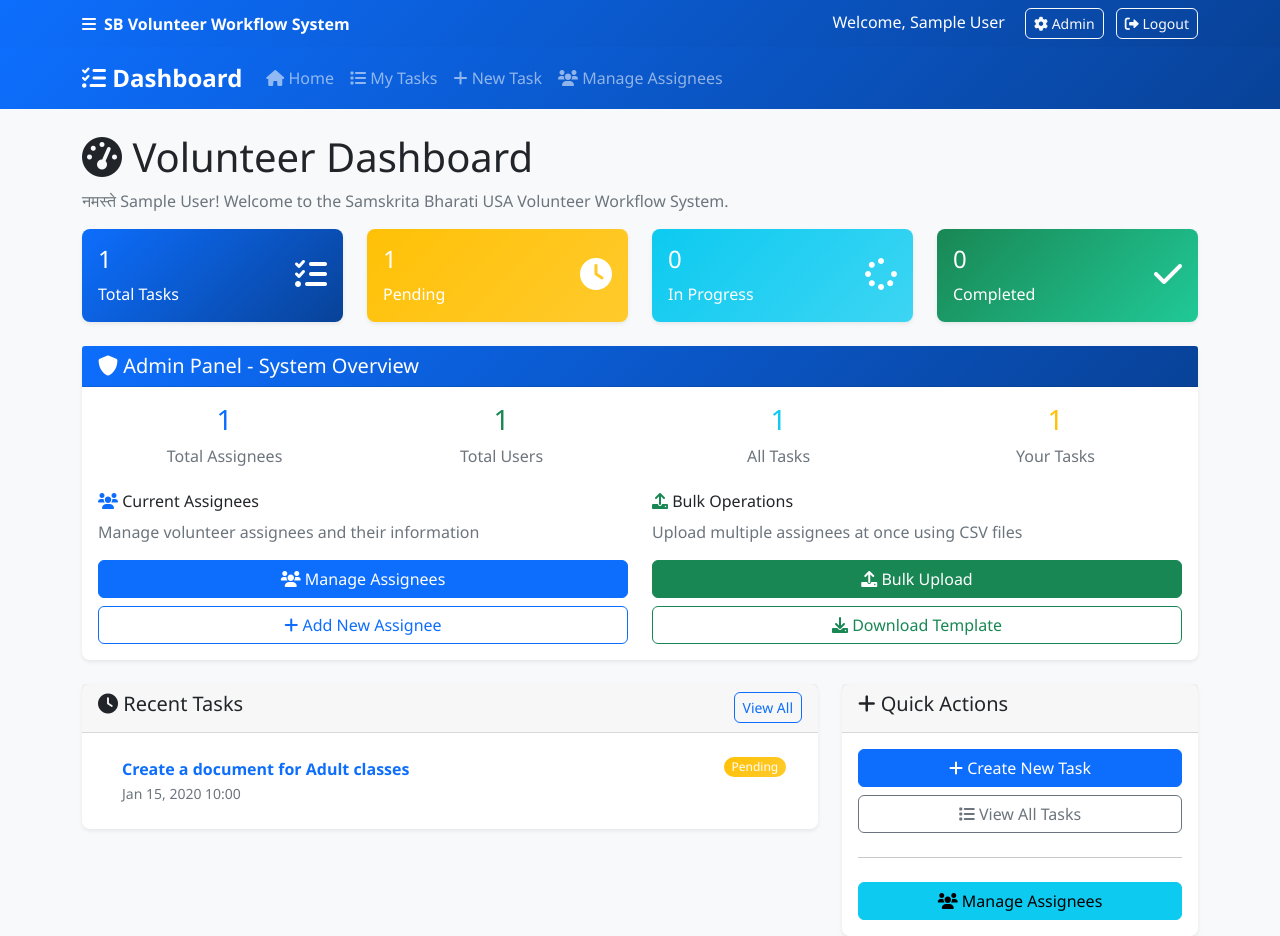
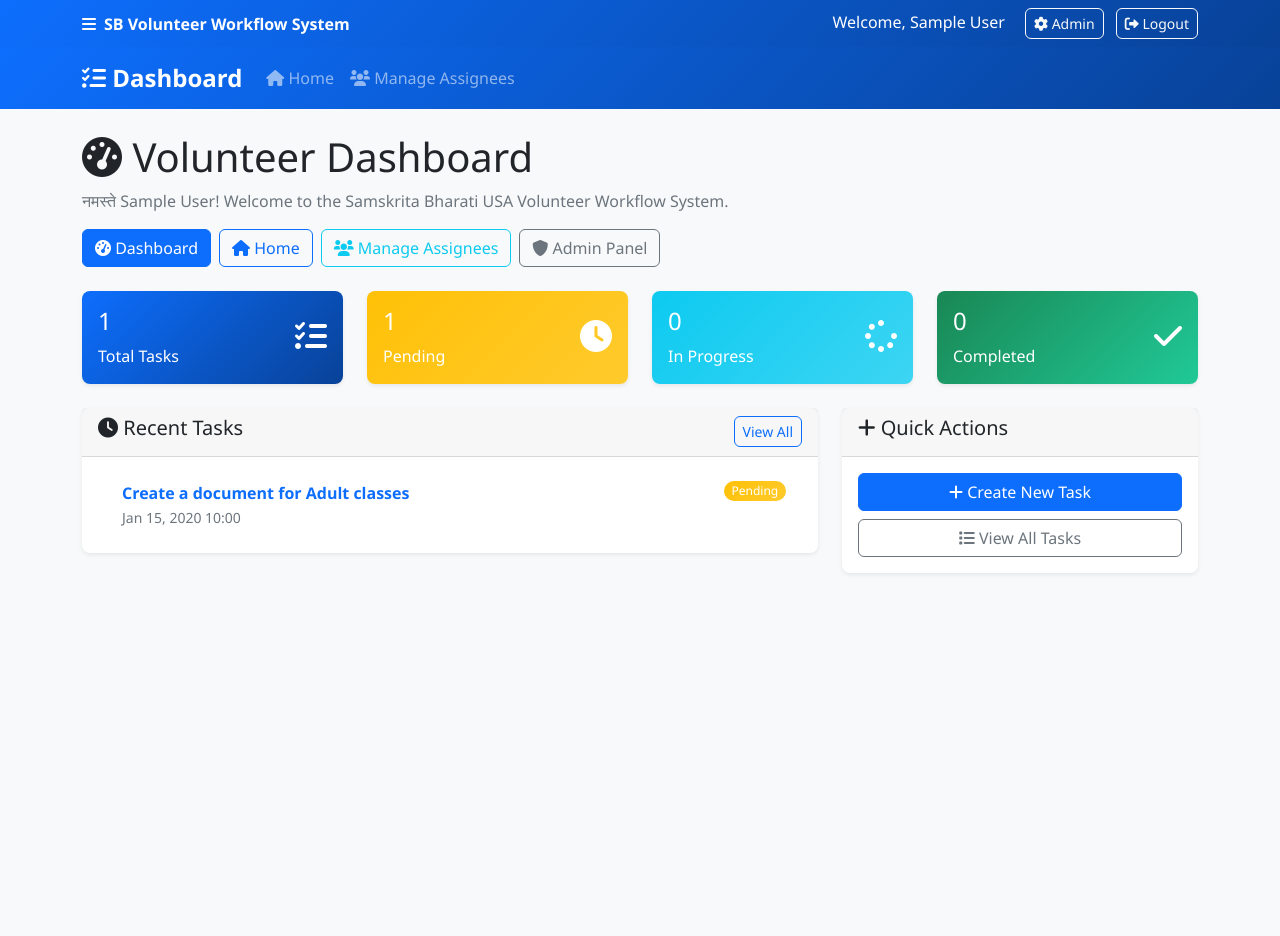
Before and after one commit to gvramse/SB_VWS, a Django app: page /dashboard/ in a window 1280 px wide. After the commit the page ends 574 px from the top, so only its background shows below. Run offline with Django 5.2, Linux system fonts and the light colour scheme; a user stored in the database is signed in; tables that the repository leaves empty hold one stand-in row (values such as "Sample post").

Commit message:
Update dashboard navigation: add Home and Manage Assignees buttons, make admin panel collapsible, remove My Tasks and New Task from nav

```diff
--- a/templates/base.html
+++ b/templates/base.html
@@ -70,16 +70,6 @@
                     <li class="nav-item">
                         <a class="nav-link" href="{% url 'home' %}">
                             <i class="fas fa-home"></i> Home
-                        </a>
-                    </li>
-                    <li class="nav-item">
-                        <a class="nav-link" href="{% url 'task_list' %}">
-                            <i class="fas fa-list"></i> My Tasks
-                        </a>
-                    </li>
-                    <li class="nav-item">
-                        <a class="nav-link" href="{% url 'task_create' %}">
-                            <i class="fas fa-plus"></i> New Task
                         </a>
                     </li>
                     {% if user.is_staff or user.is_superuser %}
--- a/templates/tasks/dashboard.html
+++ b/templates/tasks/dashboard.html
@@ -15,6 +15,100 @@
         </div>
     </div>
 </div>
+
+<!-- Navigation Buttons Row -->
+<div class="row mb-4">
+    <div class="col-12">
+        <div class="d-flex gap-2 flex-wrap">
+            <a href="{% url 'dashboard' %}" class="btn btn-primary">
+                <i class="fas fa-tachometer-alt"></i> Dashboard
+            </a>
+            <a href="{% url 'home' %}" class="btn btn-outline-primary">
+                <i class="fas fa-home"></i> Home
+            </a>
+            {% if user.is_staff or user.is_superuser %}
+            <a href="{% url 'assignee_list' %}" class="btn btn-outline-info">
+                <i class="fas fa-users"></i> Manage Assignees
+            </a>
+            <button class="btn btn-outline-secondary" type="button" data-bs-toggle="collapse" data-bs-target="#adminPanel" aria-expanded="false" aria-controls="adminPanel">
+                <i class="fas fa-shield-alt"></i> Admin Panel
+            </button>
+            {% endif %}
+        </div>
+    </div>
+</div>
+
+<!-- Admin Section for Assignee Management (Collapsible) -->
+{% if user.is_staff or user.is_superuser %}
+<div class="collapse" id="adminPanel">
+    <div class="row mb-4">
+        <div class="col-12">
+            <div class="card border-primary">
+                <div class="card-header bg-primary text-white">
+                    <h5 class="mb-0"><i class="fas fa-shield-alt"></i> Admin Panel - System Overview</h5>
+                </div>
+                <div class="card-body">
+                    <!-- Admin Statistics -->
+                    <div class="row mb-4">
+                        <div class="col-md-3">
+                            <div class="text-center">
+                                <h3 class="text-primary">{{ admin_stats.total_assignees|default:0 }}</h3>
+                                <p class="text-muted mb-0">Total Assignees</p>
+                            </div>
+                        </div>
+                        <div class="col-md-3">
+                            <div class="text-center">
+                                <h3 class="text-success">{{ admin_stats.total_users|default:0 }}</h3>
+                                <p class="text-muted mb-0">Total Users</p>
+                            </div>
+                        </div>
+                        <div class="col-md-3">
+                            <div class="text-center">
+                                <h3 class="text-info">{{ admin_stats.total_all_tasks|default:0 }}</h3>
+                                <p class="text-muted mb-0">All Tasks</p>
+                            </div>
+                        </div>
+                        <div class="col-md-3">
+                            <div class="text-center">
+                                <h3 class="text-warning">{{ stats.total_tasks }}</h3>
+                                <p class="text-muted mb-0">Your Tasks</p>
+                            </div>
+                        </div>
+                    </div>
+
+                    <!-- Admin Actions -->
+                    <div class="row">
+                        <div class="col-md-6">
+                            <h6><i class="fas fa-users text-primary"></i> Current Assignees</h6>
+                            <p class="text-muted">Manage volunteer assignees and their information</p>
+                            <div class="d-grid gap-2">
+                                <a href="{% url 'assignee_list' %}" class="btn btn-primary">
+                                    <i class="fas fa-users"></i> Manage Assignees
+                                </a>
+                                <a href="{% url 'assignee_create' %}" class="btn btn-outline-primary">
+                                    <i class="fas fa-plus"></i> Add New Assignee
+                                </a>
+                            </div>
+                        </div>
+                        <div class="col-md-6">
+                            <h6><i class="fas fa-upload text-success"></i> Bulk Operations</h6>
+                            <p class="text-muted">Upload multiple assignees at once using CSV files</p>
+                            <div class="d-grid gap-2">
+                                <a href="{% url 'assignee_list' %}" class="btn btn-success">
+                                    <i class="fas fa-upload"></i> Bulk Upload
+                                </a>
+                                <a href="#" class="btn btn-outline-success" onclick="downloadCSVTemplate()">
+                                    <i class="fas fa-download"></i> Download Template
+                                </a>
+                            </div>
+                        </div>
+                    </div>
+                </div>
+            </div>
+        </div>
+    </div>
+</div>
+{% endif %}
 
 <div class="row mb-4">
     <div class="col-md-3">
@@ -87,76 +181,6 @@
     </div>
 </div>
 
-<!-- Admin Section for Assignee Management -->
-{% if user.is_staff or user.is_superuser %}
-<div class="row mb-4">
-    <div class="col-12">
-        <div class="card border-primary">
-            <div class="card-header bg-primary text-white">
-                <h5 class="mb-0"><i class="fas fa-shield-alt"></i> Admin Panel - System Overview</h5>
-            </div>
-            <div class="card-body">
-                <!-- Admin Statistics -->
-                <div class="row mb-4">
-                    <div class="col-md-3">
-                        <div class="text-center">
-                            <h3 class="text-primary">{{ admin_stats.total_assignees|default:0 }}</h3>
-                            <p class="text-muted mb-0">Total Assignees</p>
-                        </div>
-                    </div>
-                    <div class="col-md-3">
-                        <div class="text-center">
-                            <h3 class="text-success">{{ admin_stats.total_users|default:0 }}</h3>
-                            <p class="text-muted mb-0">Total Users</p>
-                        </div>
-                    </div>
-                    <div class="col-md-3">
-                        <div class="text-center">
-                            <h3 class="text-info">{{ admin_stats.total_all_tasks|default:0 }}</h3>
-                            <p class="text-muted mb-0">All Tasks</p>
-                        </div>
-                    </div>
-                    <div class="col-md-3">
-                        <div class="text-center">
-                            <h3 class="text-warning">{{ stats.total_tasks }}</h3>
-                            <p class="text-muted mb-0">Your Tasks</p>
-                        </div>
-                    </div>
-                </div>
-
-                <!-- Admin Actions -->
-                <div class="row">
-                    <div class="col-md-6">
-                        <h6><i class="fas fa-users text-primary"></i> Current Assignees</h6>
-                        <p class="text-muted">Manage volunteer assignees and their information</p>
-                        <div class="d-grid gap-2">
-                            <a href="{% url 'assignee_list' %}" class="btn btn-primary">
-                                <i class="fas fa-users"></i> Manage Assignees
-                            </a>
-                            <a href="{% url 'assignee_create' %}" class="btn btn-outline-primary">
-                                <i class="fas fa-plus"></i> Add New Assignee
-                            </a>
-                        </div>
-                    </div>
-                    <div class="col-md-6">
-                        <h6><i class="fas fa-upload text-success"></i> Bulk Operations</h6>
-                        <p class="text-muted">Upload multiple assignees at once using CSV files</p>
-                        <div class="d-grid gap-2">
-                            <a href="{% url 'assignee_list' %}" class="btn btn-success">
-                                <i class="fas fa-upload"></i> Bulk Upload
-                            </a>
-                            <a href="#" class="btn btn-outline-success" onclick="downloadCSVTemplate()">
-                                <i class="fas fa-download"></i> Download Template
-                            </a>
-                        </div>
-                    </div>
-                </div>
-            </div>
-        </div>
-    </div>
-</div>
-{% endif %}
-
 <div class="row">
     <div class="col-md-8">
         <div class="card">
@@ -202,12 +226,6 @@
                     <a href="{% url 'task_list' %}" class="btn btn-outline-secondary">
                         <i class="fas fa-list"></i> View All Tasks
                     </a>
-                    {% if user.is_staff or user.is_superuser %}
-                    <hr>
-                    <a href="{% url 'assignee_list' %}" class="btn btn-info">
-                        <i class="fas fa-users"></i> Manage Assignees
-                    </a>
-                    {% endif %}
                 </div>
             </div>
         </div>
@@ -232,5 +250,15 @@
     document.body.removeChild(a);
     window.URL.revokeObjectURL(url);
 }
+
+// Add smooth animation to admin panel toggle
+document.addEventListener('DOMContentLoaded', function() {
+    const adminPanel = document.getElementById('adminPanel');
+    if (adminPanel) {
+        adminPanel.addEventListener('show.bs.collapse', function() {
+            this.style.transition = 'all 0.3s ease-in-out';
+        });
+    }
+});
 </script>
 {% endblock %}
```
